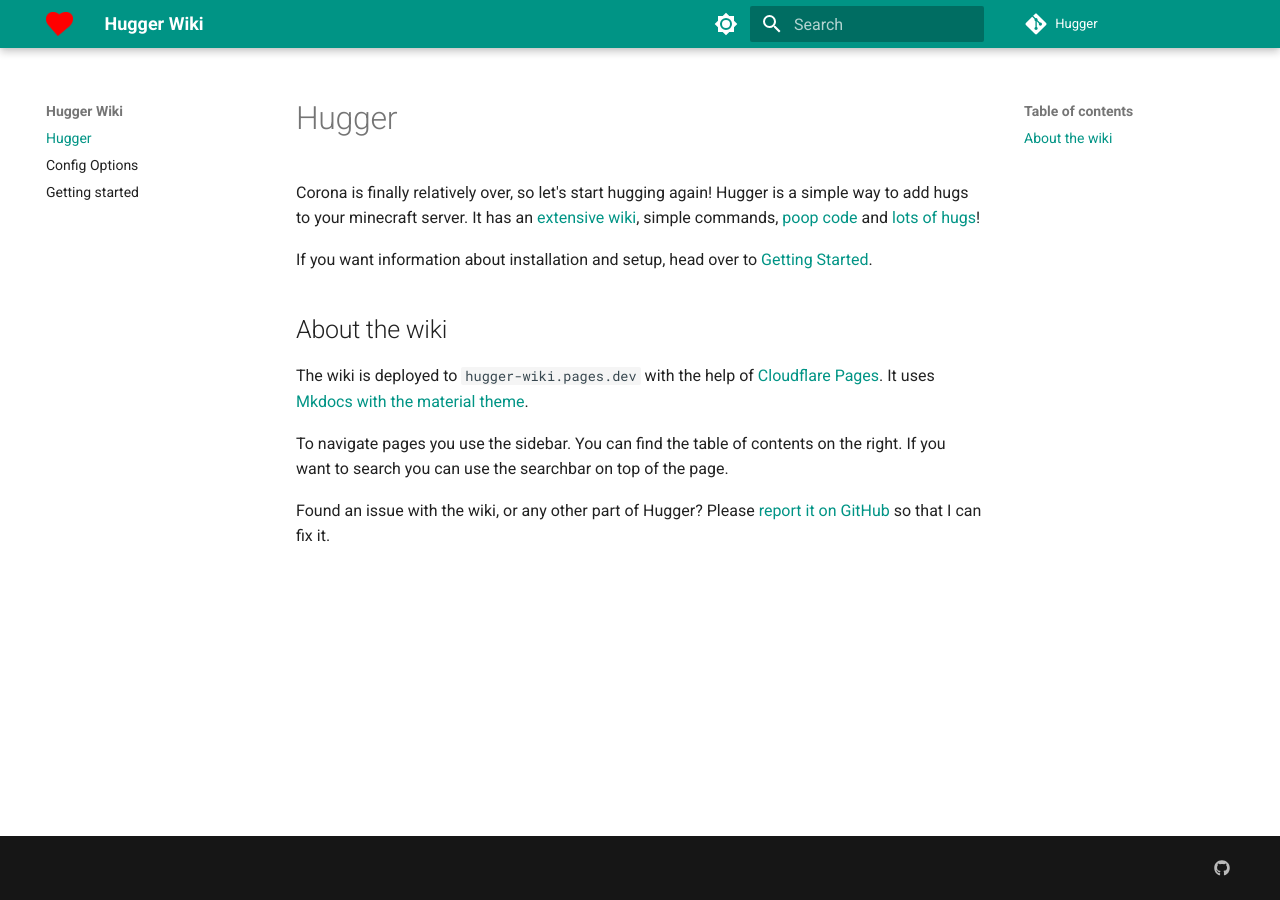
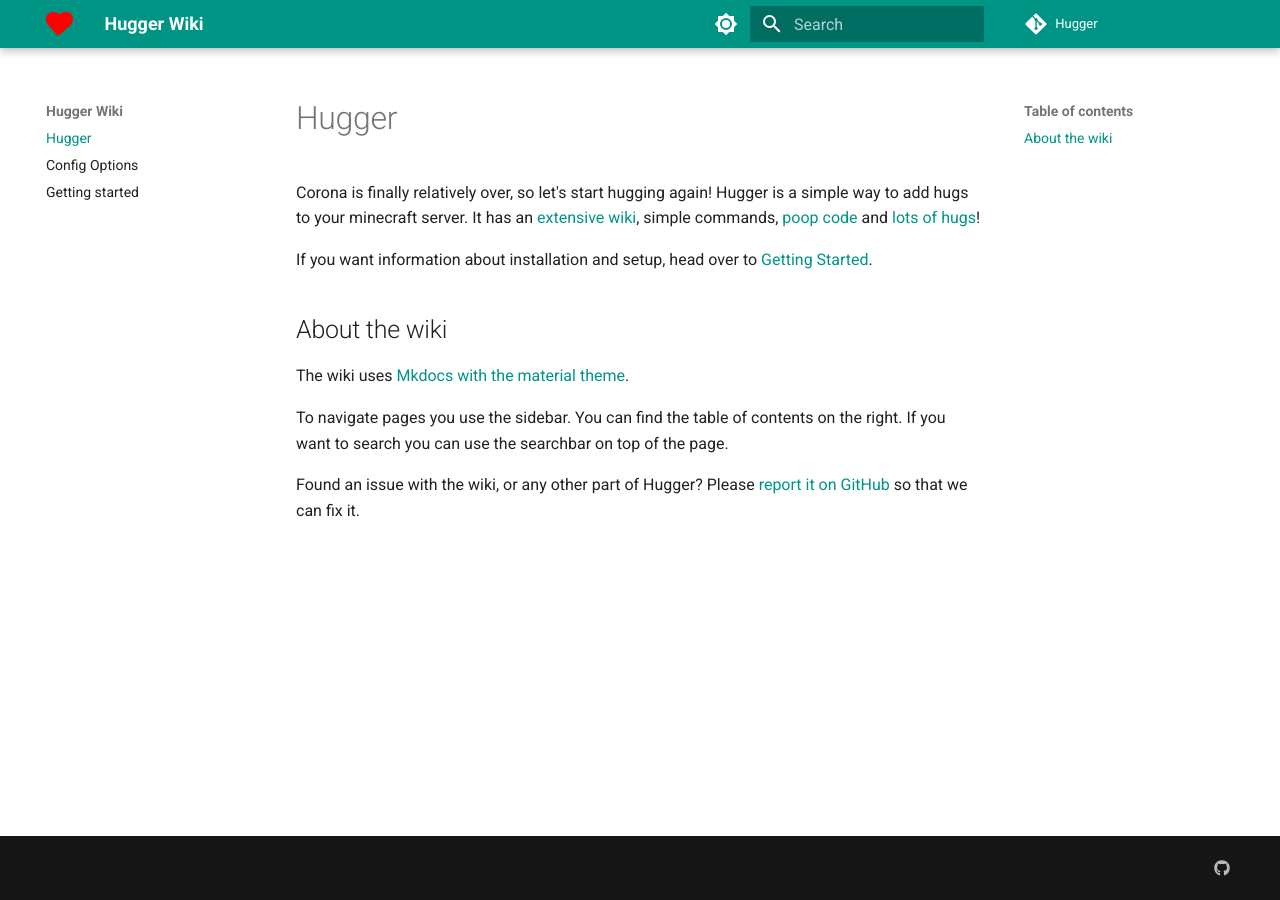
Before and after one commit to Erb3/Hugger, an MkDocs documentation site: the page built from docs/docs/README.md, in a window 1280 px wide. Built offline with MkDocs 1.6.1 and Material for MkDocs 9.7.7, drawn with Linux system fonts in a browser that asks for light colours; comment, search, counter and statistics services are not loaded.

Commit message:
wiki (feat): Hopefully move to GH pages

```diff
--- a/docs/docs/README.md
+++ b/docs/docs/README.md
@@ -1,16 +1,15 @@
 # Hugger
 
 Corona is finally relatively over, so let's start hugging again!
-Hugger is a simple way to add hugs to your minecraft server. It has an [extensive wiki](https://hugger-wiki.pages.dev), simple commands, [poop code](https://github.com/Er3/Hugger) and [lots of hugs](https://hugger-wiki.pages.dev/assets/icon.png)!
+Hugger is a simple way to add hugs to your minecraft server. It has an [extensive wiki](https://erb3.github.io/hugger), simple commands, [poop code](https://github.com/Er3/Hugger) and [lots of hugs](https://erb3.github.io/hugger/assets/icon.png)!
 
 If you want information about installation and setup, head over to [Getting Started](/Getting_Started).
 
 ## About the wiki
 
-The wiki is deployed to `hugger-wiki.pages.dev` with the help of [Cloudflare Pages](https://pages.cloudflare.com/).
-It uses [Mkdocs with the material theme](https://squidfunk.github.io/mkdocs-material/).
+The wiki uses [Mkdocs with the material theme](https://squidfunk.github.io/mkdocs-material/).
 
 To navigate pages you use the sidebar. You can find the table of contents on the right.
 If you want to search you can use the searchbar on top of the page.
 
-Found an issue with the wiki, or any other part of Hugger? Please [report it on GitHub](https://github.com/Erb3/Hugger/issues) so that I can fix it.
+Found an issue with the wiki, or any other part of Hugger? Please [report it on GitHub](https://github.com/Erb3/Hugger/issues) so that we can fix it.
```
Also changed, not shown: README.md, 1 other file.
